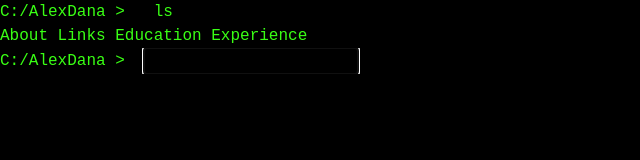
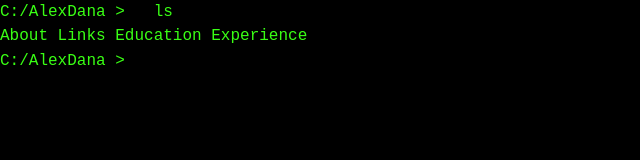
Before and after one commit to cadsdanaa/personal-website, a React (Create React App) app: page / in a window 1280 px wide. Shown: the top 160 px of the page, without its empty margins (0-640 px from the left). Built offline with nearby package versions, Linux system fonts and the light colour scheme; no server answers.

Commit message:
Removed the border on the input box. Just found bug with Links though so that is TODO

```diff
--- a/src/navigation/Navigation.css
+++ b/src/navigation/Navigation.css
@@ -6,7 +6,8 @@
 
 .Input {
     background: black;
-    border: black;
+    border: 0;
+    outline: 0;
     color: #39ff14;
 }
 
```
